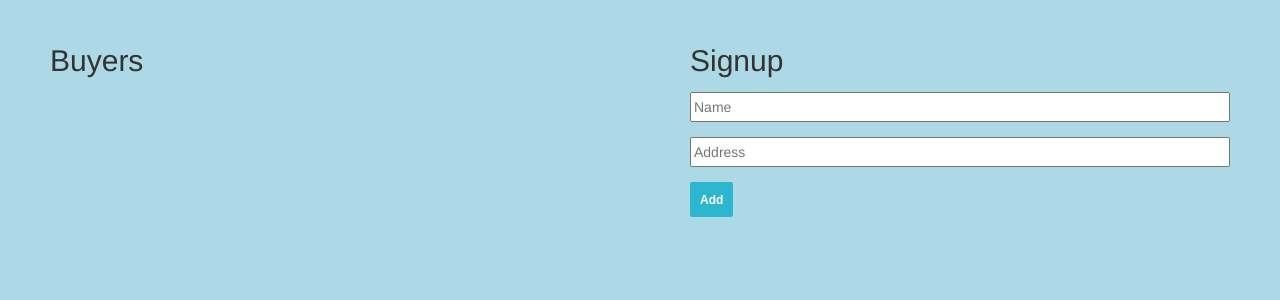
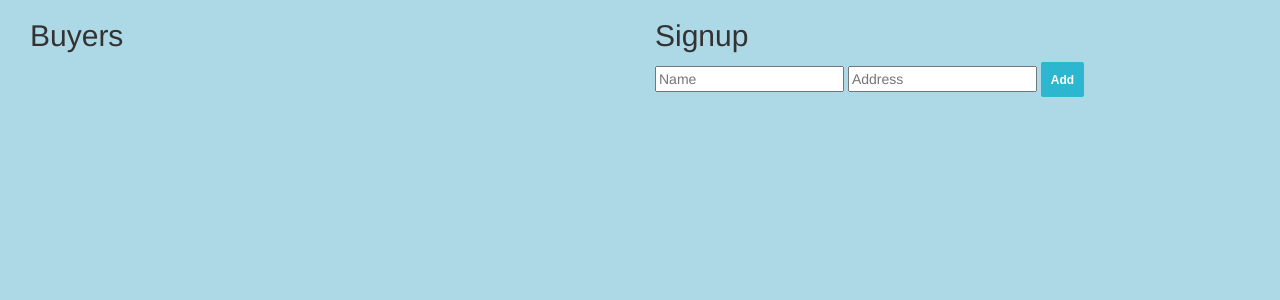
Before and after one commit to JQuinzell/CookieMonster, a Flask app: page /buyers in a window 1280 px wide. Shown: the part 51-351 px from the top of the page. Run offline with Flask 2, Linux system fonts and the light colour scheme; some libraries are stand-ins or nearby versions.

Commit message:
Use Bootstrap columns

```diff
--- a/application/static/style.css
+++ b/application/static/style.css
@@ -65,17 +65,6 @@ body {
   position: relative;
 }
 
-.column {
-  width: 50%;
-  margin: 30px 0;
-  float: left;
-  padding: 0 50px;
-}
-
-.column h2 {
-  margin: 15px 0;
-}
-
 .button {
   border: 0 none;
   border-radius: 2px 2px 2px 2px;
--- a/application/templates/base.html
+++ b/application/templates/base.html
@@ -40,7 +40,7 @@
 {% endblock %}
 
 {% block content %}
-<div id="main-content">
+<div id="main-content" class="container-fluid">
   {% block main %}
   {% endblock %}
 </div>
--- a/application/templates/buyers/index.html
+++ b/application/templates/buyers/index.html
@@ -1,7 +1,7 @@
 {% extends "base.html" %}
-{% block body %}
+{% block main %}
 {{ super() }}
-<div class="column">
+<div class="col-md-6">
   <h2>Buyers</h2>
   <ul id="buyers-list">
     {% for buyer in buyers %}
@@ -17,7 +17,7 @@
   </ul>
 </div>
 
-<div class="column">
+<div class="col-md-6">
   <h2>Signup</h2>
   <input type="text" placeholder="Name">
   <input type="text" placeholder="Address">
--- a/application/templates/cookies/index.html
+++ b/application/templates/cookies/index.html
@@ -1,7 +1,7 @@
 {% extends "base.html" %}
-{% block body %}
+{% block main %}
 {{ super() }}
-<div class="column">
+<div class="col-md-6">
   <h2>Mmh. Cookies</h2>
   <ul id="cookie-list">
     {% for cookie in cookies %}
@@ -17,7 +17,7 @@
   </ul>
 </div>
 
-<div class="column">
+<div class="col-md-6">
   <h2>Create Cookie</h2>
   <input type="text" placeholder="Name">
   <input type="text" placeholder="Price">
--- a/application/templates/distributors/index.html
+++ b/application/templates/distributors/index.html
@@ -1,7 +1,7 @@
 {% extends "base.html" %}
-{% block body %}
+{% block main %}
 {{ super() }}
-<div class="column">
+<div class="col-md-6">
   <h2>Distrubtors</h2>
   <ul id="distributor-list">
     {% for dist in distributors %}
@@ -16,7 +16,7 @@
   </ul>
 </div>
 
-<div class="column">
+<div class="col-md-6">
   <h2>Create Distributor</h2>
   <input type="text" placeholder="Name">
   <input type="text" placeholder="Address">
--- a/application/templates/index.html
+++ b/application/templates/index.html
@@ -1,11 +1,11 @@
 {% extends "base.html" %}
 {% block main %}
-<div class="column content">
+<div class="col-md-6">
   <h2>HI!!!</h2>
   <p>Lorem ipsum dolor sit amet, consectetur adipisicing elit. Accusamus eius quasi fuga quia laborum, ullam reprehenderit voluptates fugit minus nisi delectus inventore obcaecati odit, corporis fugiat deleniti, deserunt nostrum et, accusantium aliquid! Velit quidem tempora ad, exercitationem delectus porro consequatur, fuga quibusdam, impedit quis reiciendis maiores! Totam amet debitis neque eaque, sapiente, incidunt dignissimos tenetur obcaecati, mollitia consequuntur aperiam! Repudiandae ipsum, doloribus magni, earum ea tempora saepe libero fuga neque nostrum enim odit, laborum quaerat quae inventore? Libero quos nam, tenetur cumque! Animi corporis, ad officiis cum necessitatibus perferendis optio nesciunt natus ipsa, doloribus placeat rem ipsam facilis, dolore aspernatur.</p>
 </div>
 
-<div class="column content">
+<div class="col-md-6">
   <h2>Junk</h2>
   <p>Lorem ipsum dolor sit amet, consectetur adipisicing elit. Iste placeat nobis, possimus corrupti voluptatem veniam molestiae velit a quos sunt dolores, itaque consectetur maiores repellendus, sequi voluptates fugiat aut perferendis? Officia suscipit iste vero sapiente natus numquam eveniet repellat, et velit ducimus excepturi, impedit delectus rem ex adipisci qui blanditiis rerum. Magni totam exercitationem ex eos illum rerum velit dolores alias ratione ab perspiciatis tenetur veritatis minima esse saepe commodi possimus laudantium vel, eaque excepturi deserunt. Corporis hic repellat tenetur facere sequi temporibus aut, harum voluptatum aliquid, enim numquam id, sapiente tempore reprehenderit iusto voluptatibus! Adipisci commodi unde, praesentium animi?</p>
 
--- a/application/templates/warehouses/index.html
+++ b/application/templates/warehouses/index.html
@@ -1,7 +1,7 @@
 {% extends "base.html" %}
-{% block body %}
+{% block main %}
 {{ super() }}
-<div class="column">
+<div class="col-md-6">
   <h2>Warehouses</h2>
   <ul id="warehouses-list">
     {% for warehouse in warehouses %}
@@ -17,7 +17,7 @@
   </ul>
 </div>
 
-<div class="column">
+<div class="col-md-6">
   <h2>Create Warehouse</h2>
   <input type="text" placeholder="Name">
   <input type="text" placeholder="Address">
```
